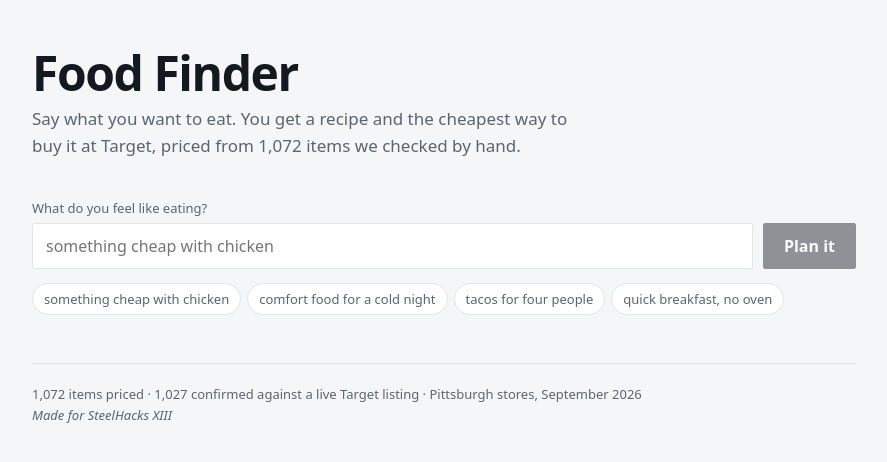
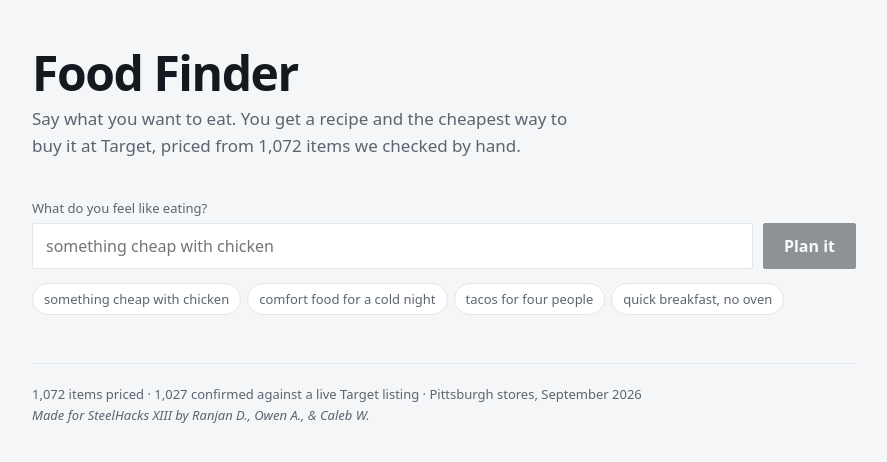
Before and after one commit to owen-ipc/FoodFinder, a Next.js app in the folder web/: page / in a window 1280 px wide. Shown: the top 462 px of the page, without its empty margins (196-1083 px from the left). Built offline with nearby package versions, Linux system fonts and the light colour scheme.

Commit message:
Update footer to include contributor names

```diff
--- a/web/app/page.tsx
+++ b/web/app/page.tsx
@@ -26,7 +26,7 @@ export default function Home() {
       <footer className="foot">
         {items.length.toLocaleString()} items priced · {exact.toLocaleString()}{" "}
         confirmed against a live Target listing · Pittsburgh stores, September
-        2026<br /><i>Made for SteelHacks XIII</i>
+        2026<br /><i>Made for SteelHacks XIII by Ranjan D., Owen A., & Caleb W.</i>
       </footer>
     </main>
   );
```
